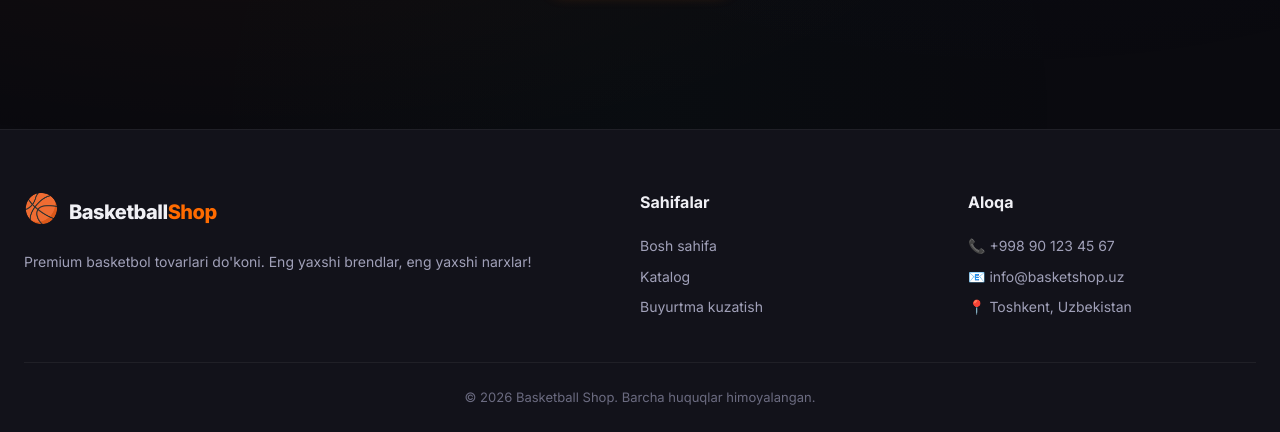
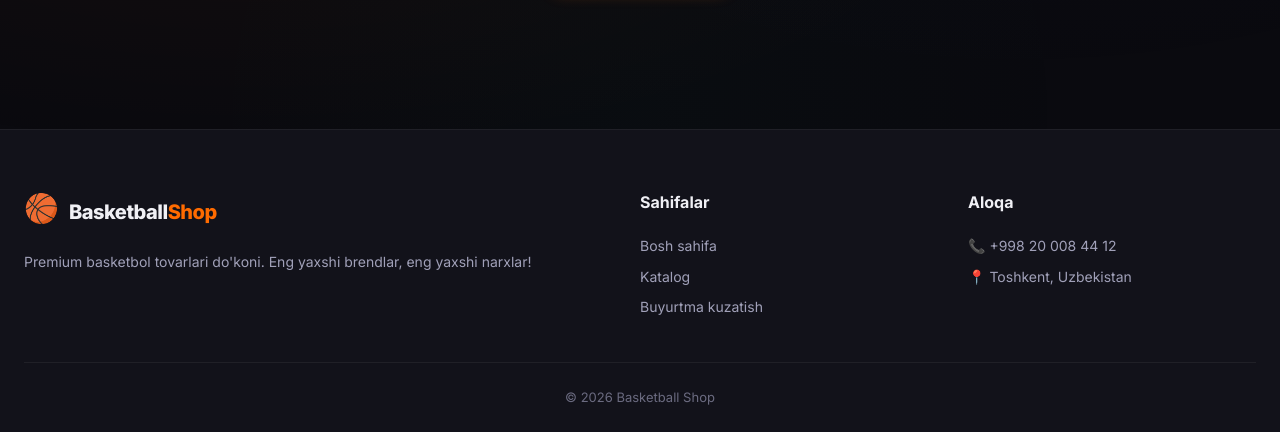
Before and after one commit to Yusuf88812/basketball-shop, a FastAPI app: page /cart in a window 1280 px wide. Shown: the part 525-957 px from the top of the page. Run offline with FastAPI, Linux system fonts and the light colour scheme.

Commit message:
Update contact information in base.html

```diff
--- a/templates/store/base.html
+++ b/templates/store/base.html
@@ -69,13 +69,12 @@
                 </div>
                 <div class="footer-col">
                     <h4>Aloqa</h4>
-                    <p>📞 +998 90 123 45 67</p>
-                    <p>📧 info@basketshop.uz</p>
+                    <p>📞 +998 20 008 44 12</p>
                     <p>📍 Toshkent, Uzbekistan</p>
                 </div>
             </div>
             <div class="footer-bottom">
-                <p>&copy; 2026 Basketball Shop. Barcha huquqlar himoyalangan.</p>
+                <p>&copy; 2026 Basketball Shop</p>
             </div>
         </div>
     </footer>
```
